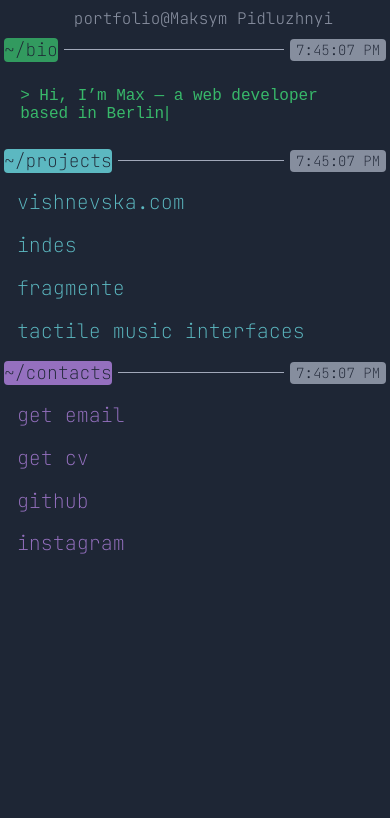
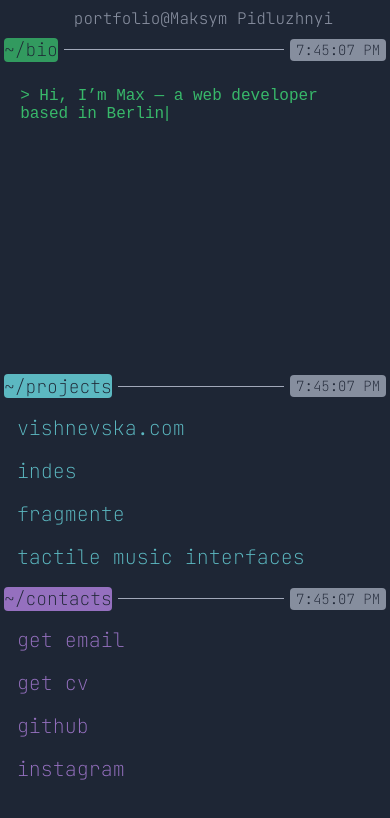
Before and after one commit to maxp7/my-site, an Angular app: page / in a window 390 px wide. Shown: the top 818 px of the page. Built offline with nearby package versions, Linux system fonts and the light colour scheme.

Commit message:
Min-heigth of the summary

```diff
--- a/src/app/ui/header/header.component.scss
+++ b/src/app/ui/header/header.component.scss
@@ -23,6 +23,7 @@ p{
   position: relative;
   display: inline-block;
   font-family: monospace;
+  min-height: 33vh;
 }
 
 #bio-text:after {
@@ -53,6 +54,7 @@ p{
  #bio-text{
   font-size: 16px;
   margin: 1dvh;
+  min-height: 35vh;
  }
  #bio-text:after{
   font-size: 16px;
```
